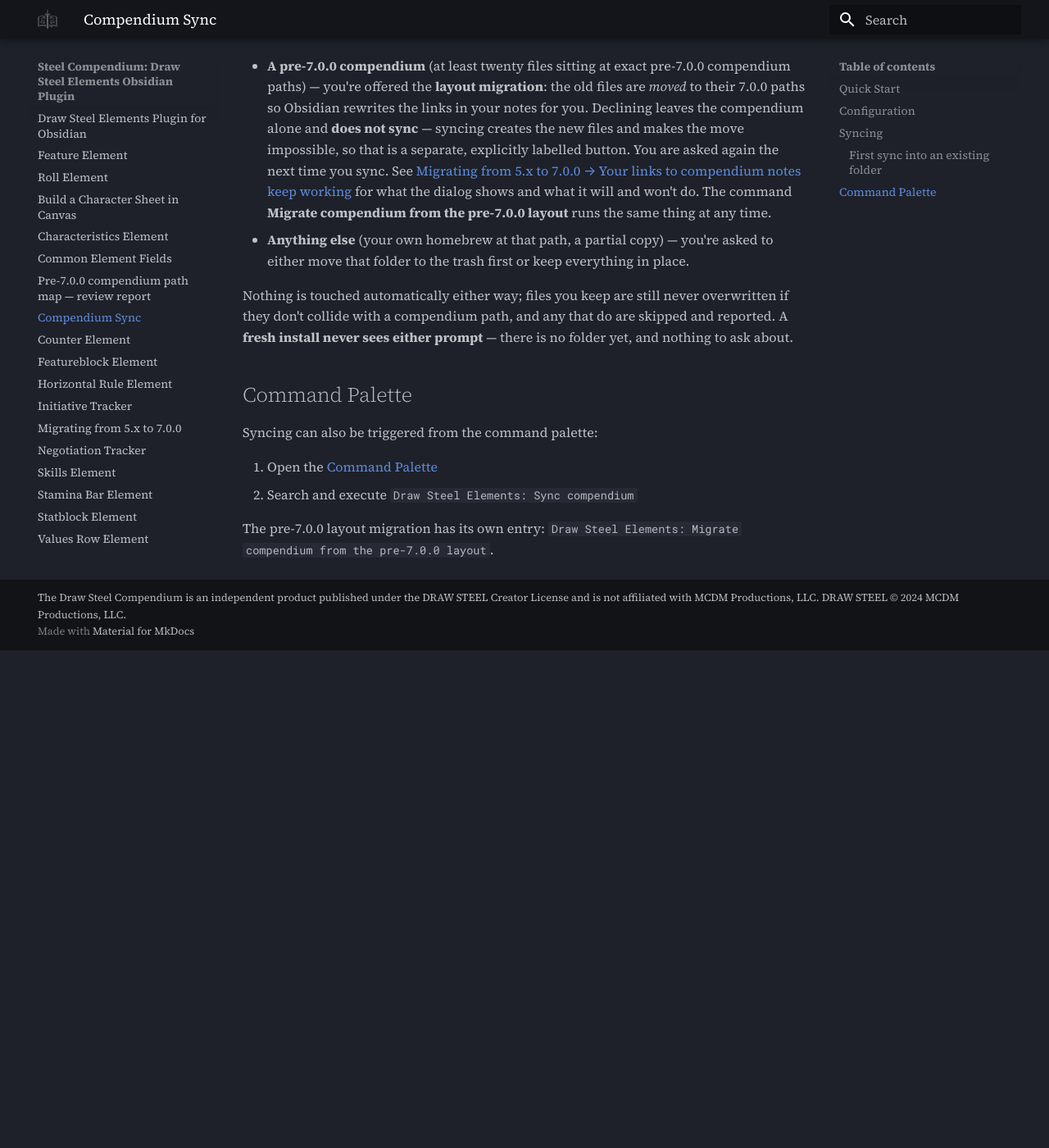
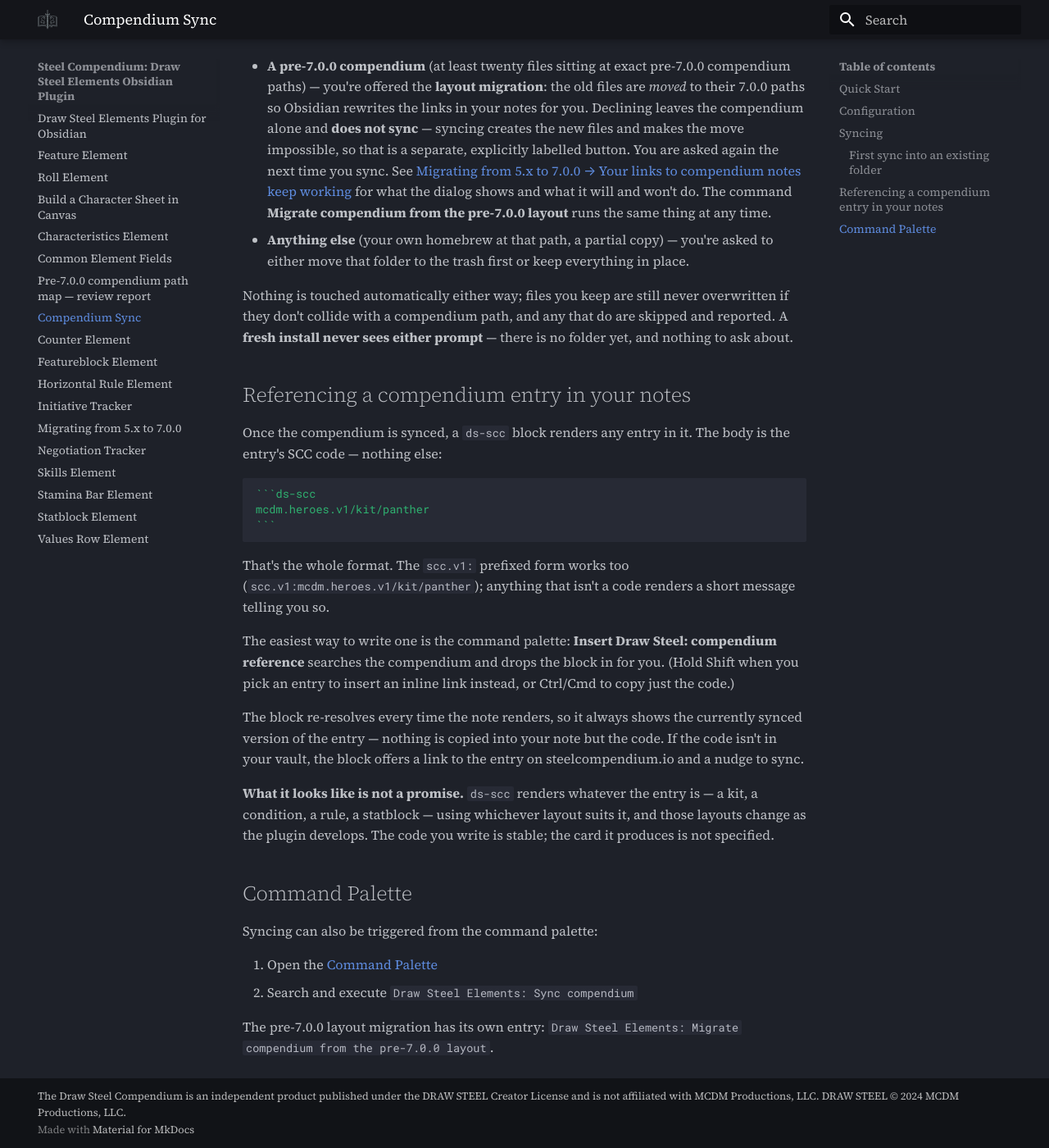
Before and after one commit to SteelCompendium/draw-steel-elements, an MkDocs documentation site: the page built from docs/compendium-sync.md, in a window 1280 px wide and 1400 px high, scrolled down 2189 px. Shown: the whole window at 82% size. Built offline with MkDocs 1.6.1 and Material for MkDocs 9.7.7, drawn with Linux system fonts in a browser that asks for light colours; comment, search, counter and statistics services are not loaded; before the commit the page ends 2982 px from its top, so only the background shows below that.

Commit message:
docs(scc): document ds-scc as the one compendium-reference block (SC-149)
User docs get a short section only, per SC-142's requirement for this family: what
ds-scc does (renders any synced-compendium entry by SCC code), how to insert one, and
an explicit note that the rendered card is not a specified format and changes as the
plugin develops. No YAML schemas anywhere — the ten typed display elements had
essentially no user docs to remove, and none are added.

- docs/compendium-sync.md: "Referencing a compendium entry in your notes".
- docs/index.md, README.md: one pointer each.
- CHANGELOG: a 7.0.0 FEATURE entry.
- .repo-docs/integration.md: the ten rows in the language table collapse to ds-scc,
  with the internal-machinery ruling, the type-dispatch mechanism and the new
  reference-vs-snapshot split spelled out for the next agent.
- CLAUDE.md / .repo-docs/architecture.md: element count, the ds-scc seam, and a note
  that every display LAYOUT is still live (only the ten languages were retired).

`````diff
--- a/docs/compendium-sync.md
+++ b/docs/compendium-sync.md
@@ -77,6 +77,34 @@
 **fresh install never sees either prompt** — there is no folder yet, and nothing to ask
 about.
 
+## Referencing a compendium entry in your notes
+
+Once the compendium is synced, a `ds-scc` block renders any entry in it. The body is the
+entry's SCC code — nothing else:
+
+````markdown
+```ds-scc
+mcdm.heroes.v1/kit/panther
+```
+````
+
+That's the whole format. The `scc.v1:` prefixed form works too
+(`scc.v1:mcdm.heroes.v1/kit/panther`); anything that isn't a code renders a short message
+telling you so.
+
+The easiest way to write one is the command palette: **Insert Draw Steel: compendium
+reference** searches the compendium and drops the block in for you. (Hold Shift when you
+pick an entry to insert an inline link instead, or Ctrl/Cmd to copy just the code.)
+
+The block re-resolves every time the note renders, so it always shows the currently synced
+version of the entry — nothing is copied into your note but the code. If the code isn't in
+your vault, the block offers a link to the entry on steelcompendium.io and a nudge to sync.
+
+**What it looks like is not a promise.** `ds-scc` renders whatever the entry is — a kit, a
+condition, a rule, a statblock — using whichever layout suits it, and those layouts change
+as the plugin develops. The code you write is stable; the card it produces is not
+specified.
+
 ## Command Palette
 
 Syncing can also be triggered from the command palette:
`````
Also changed, not shown: .repo-docs/architecture.md (+3 -1 lines), .repo-docs/integration.md (+38 -22 lines), CHANGELOG.md (+11 -0 lines), CLAUDE.md (+17 -6 lines), README.md (+15 -0 lines), docs/index.md (+3 -0 lines).
